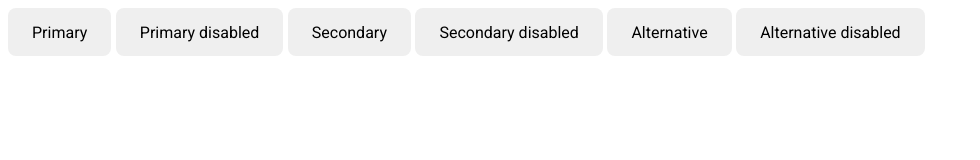
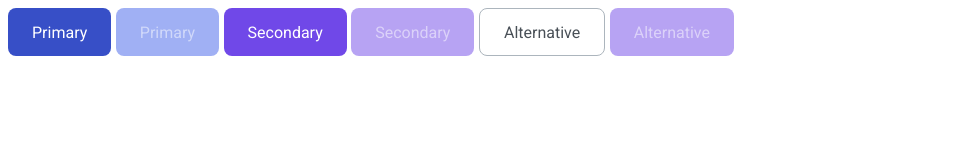
Before and after one commit to js-tasks-ru/htmlcss-20230911-4_vikavishny, a website: page 03-lection1/01-button/index.html in a window 1280 px wide. Shown: the whole page, without its empty margins (0-980 px from the left). Drawn offline with Linux system fonts and the light colour scheme.

Commit message:
Изменения в html

```diff
--- a/03-lection1/01-button/index.html
+++ b/03-lection1/01-button/index.html
@@ -7,13 +7,14 @@
     </head>
     <body>
         <!-- Primary button -->
-            <button class="button primary default">Primary</button>
-            <button class="button primary disabled">Primary disabled</button>
+            <button class="button button_primary">Primary</button>
+            <button class="button button_primary" disabled>Primary</button>
         <!-- Secondary button -->
-            <button class="button secondary default">Secondary</button>
-            <button class="button secondary disabled">Secondary disabled</button>
-        <!-- Alternative button -->
-            <button class="button alternative default">Alternative</button>
-            <button class="button alternative disabled">Alternative disabled</button>
-    </body>
+            <button class="button button_secondary">Secondary</button>
+            <button class="button button_secondary" disabled>Secondary</button>
+             <!-- Alternative button -->
+             <button class="button button_alternative">Alternative</button>
+             <button class="button button_secondary" disabled>Alternative</button>
+
+        </body>
 </html>
```
